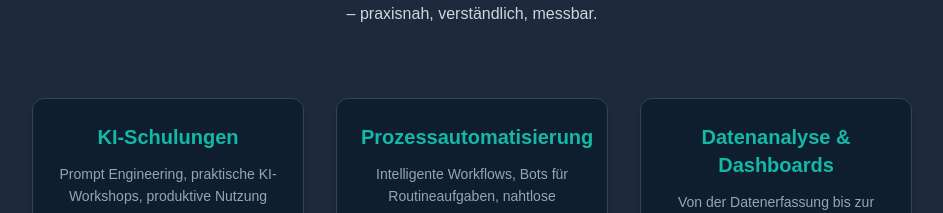
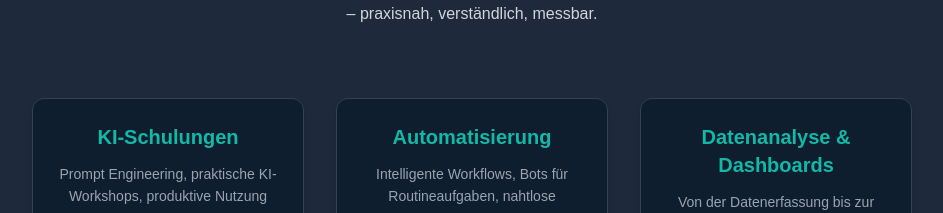
Before and after one commit to serhatsiktas/yakazi-datascienceservices, a Next.js app: page / in a window 1280 px wide. Shown: the part 1188-1401 px from the top of the page, without its empty margins (168-1111 px from the left). Built offline with nearby package versions, Linux system fonts and the light colour scheme.

Commit message:
Update page.jsx

```diff
--- a/app/page.jsx
+++ b/app/page.jsx
@@ -167,7 +167,7 @@
               </p>
             </div>
             <div className="bg-[#0f1e2e] p-6 rounded-xl shadow-md border border-gray-700 hover:border-yakaziTurquoise transition">
-              <h3 className="text-xl font-semibold mb-3 text-yakaziTurquoise">Prozessautomatisierung</h3>
+              <h3 className="text-xl font-semibold mb-3 text-yakaziTurquoise">Automatisierung</h3>
               <p className="text-gray-400 text-sm leading-relaxed">
                 Intelligente Workflows, Bots für Routineaufgaben, nahtlose Datenintegration.
               </p>
```
